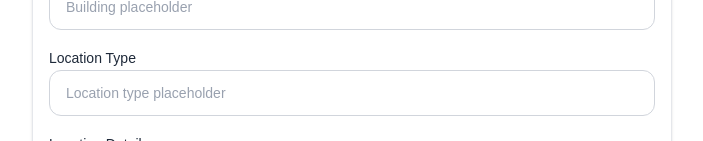
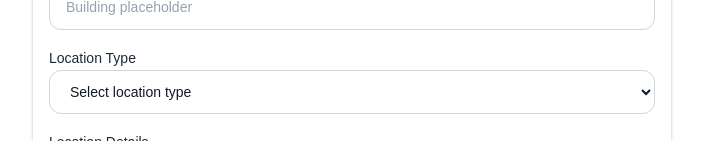
Before and after one commit to ahmed5145/CampusFound, a Next.js app: page /upload in a window 1280 px wide. Shown: the part 659-800 px from the top of the page, without its empty margins (288-991 px from the left). Built offline with nearby package versions, Linux system fonts and the light colour scheme.

Commit message:
feat: Implement Location type selection

```diff
--- a/src/app/upload/page.tsx
+++ b/src/app/upload/page.tsx
@@ -4,11 +4,12 @@ import { useState } from 'react'
 
 import ImageUpload from '../../components/ui/ImageUpload'
 import UploadForm from '../../components/forms/UploadForm'
+import type { LocationType } from '../../types/db-schema'
 
 export interface UploadDraft {
   selectedImage: File | null
   building: string
-  locationType: string
+  locationType: LocationType | ''
   locationDetails: string
   description: string
 }
--- a/src/components/forms/UploadForm.tsx
+++ b/src/components/forms/UploadForm.tsx
@@ -1,6 +1,12 @@
 'use client'
 
 import type { UploadDraft } from '../../app/upload/page'
+
+const LOCATION_TYPE_OPTIONS = [
+  { value: 'lost_and_found', label: 'Lost & Found' },
+  { value: 'campus_safety', label: 'Campus Safety' },
+  { value: 'other', label: 'Other' }
+] as const
 
 interface UploadFormProps {
   draft: UploadDraft
@@ -31,13 +37,18 @@ export default function UploadForm({ draft, onDraftChange }: UploadFormProps) {
 
         <label className="block space-y-2">
           <span className="text-sm font-medium text-gray-800">Location Type</span>
-          <input
-            type="text"
+          <select
             value={draft.locationType}
             onChange={(event) => onDraftChange({ locationType: event.target.value })}
-            placeholder="Location type placeholder"
-            className="w-full rounded-xl border border-gray-300 px-4 py-3 text-sm text-gray-900 outline-none placeholder:text-gray-400"
-          />
+            className="w-full rounded-xl border border-gray-300 px-4 py-3 text-sm text-gray-900 outline-none"
+          >
+            <option value="">Select location type</option>
+            {LOCATION_TYPE_OPTIONS.map((option) => (
+              <option key={option.value} value={option.value}>
+                {option.label}
+              </option>
+            ))}
+          </select>
         </label>
 
         <label className="block space-y-2">
--- a/src/lib/db.ts
+++ b/src/lib/db.ts
@@ -118,6 +118,7 @@ export async function getBuildings(): Promise<BuildingRecord[]> {
     .order('name', { ascending: true })
 
   if (error) {
+    console.error("SUPABASE ERROR:", error)
     throw error
   }
 
```
